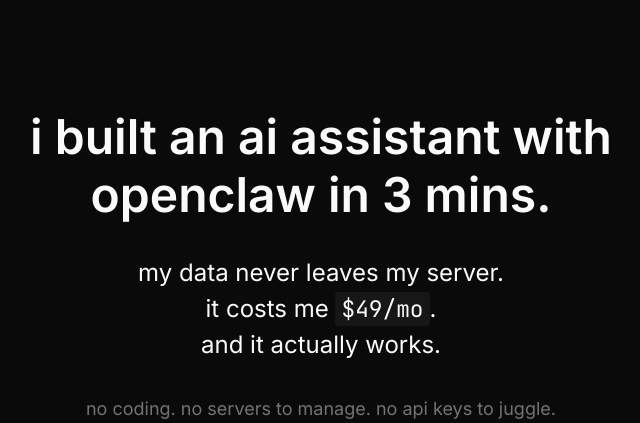
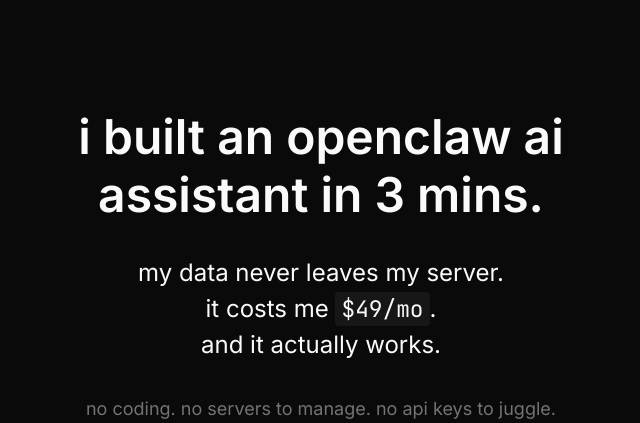
Before and after one commit to pratie/openclaw-saas, a Flask app: page / in a window 1280 px wide. Shown: the top 423 px of the page, without its empty margins (319-959 px from the left). Run offline with Flask 3, Linux system fonts and the light colour scheme.

Commit message:
Update headline to "OpenClaw AI assistant" for better branding
- Changed from "AI assistant with OpenClaw" to "OpenClaw AI assistant"
- More direct brand positioning
- Reads more naturally: product name first

🤖 Generated with [Claude Code](https://claude.com/claude-code)

Co-Authored-By: Claude <noreply@anthropic.com>

```diff
--- a/templates/index.html
+++ b/templates/index.html
@@ -3,19 +3,19 @@
 <head>
     <meta charset="UTF-8">
     <meta name="viewport" content="width=device-width, initial-scale=1.0">
-    <title>i built an AI assistant with OpenClaw in 3 mins</title>
+    <title>i built an OpenClaw AI assistant in 3 mins</title>
 
     <!-- Open Graph / Facebook -->
     <meta property="og:type" content="website">
     <meta property="og:url" content="https://open-claw.space/">
-    <meta property="og:title" content="i built an AI assistant with OpenClaw in 3 mins">
+    <meta property="og:title" content="i built an OpenClaw AI assistant in 3 mins">
     <meta property="og:description" content="no coding. no servers to manage. no API keys to juggle. pick a model, connect Telegram, deploy. done in 3 mins.">
     <meta property="og:image" content="{{ url_for('static', filename='og-image.png', _external=True) }}">
 
     <!-- Twitter -->
     <meta property="twitter:card" content="summary_large_image">
     <meta property="twitter:url" content="https://open-claw.space/">
-    <meta property="twitter:title" content="i built an AI assistant with OpenClaw in 3 mins">
+    <meta property="twitter:title" content="i built an OpenClaw AI assistant in 3 mins">
     <meta property="twitter:description" content="no coding. no servers to manage. no API keys to juggle. pick a model, connect Telegram, deploy. done in 3 mins.">
     <meta property="twitter:image" content="{{ url_for('static', filename='og-image.png', _external=True) }}">
 
@@ -29,7 +29,7 @@
         <!-- Hero Section -->
         <section class="hero">
             <h1 class="headline">
-                i built an AI assistant with OpenClaw in 3 mins.
+                i built an OpenClaw AI assistant in 3 mins.
             </h1>
 
             <p class="hero-story">
```
